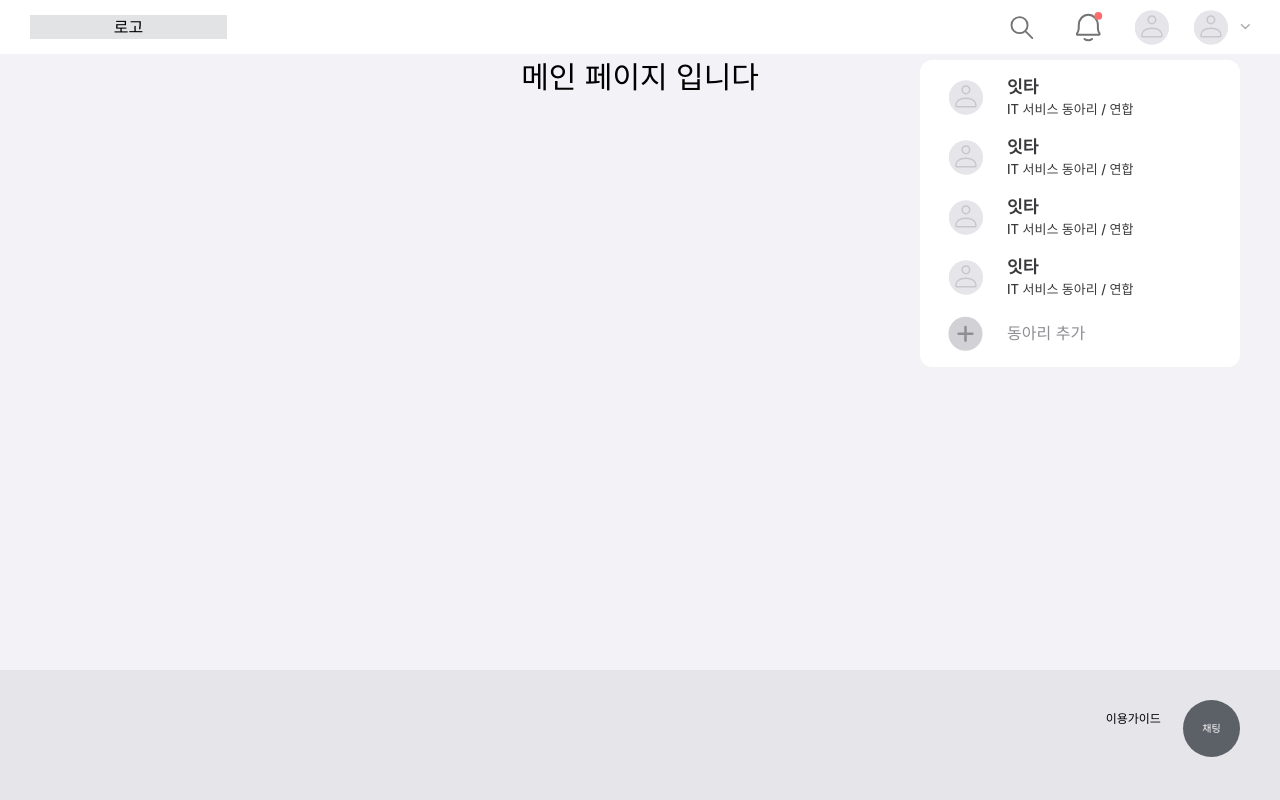
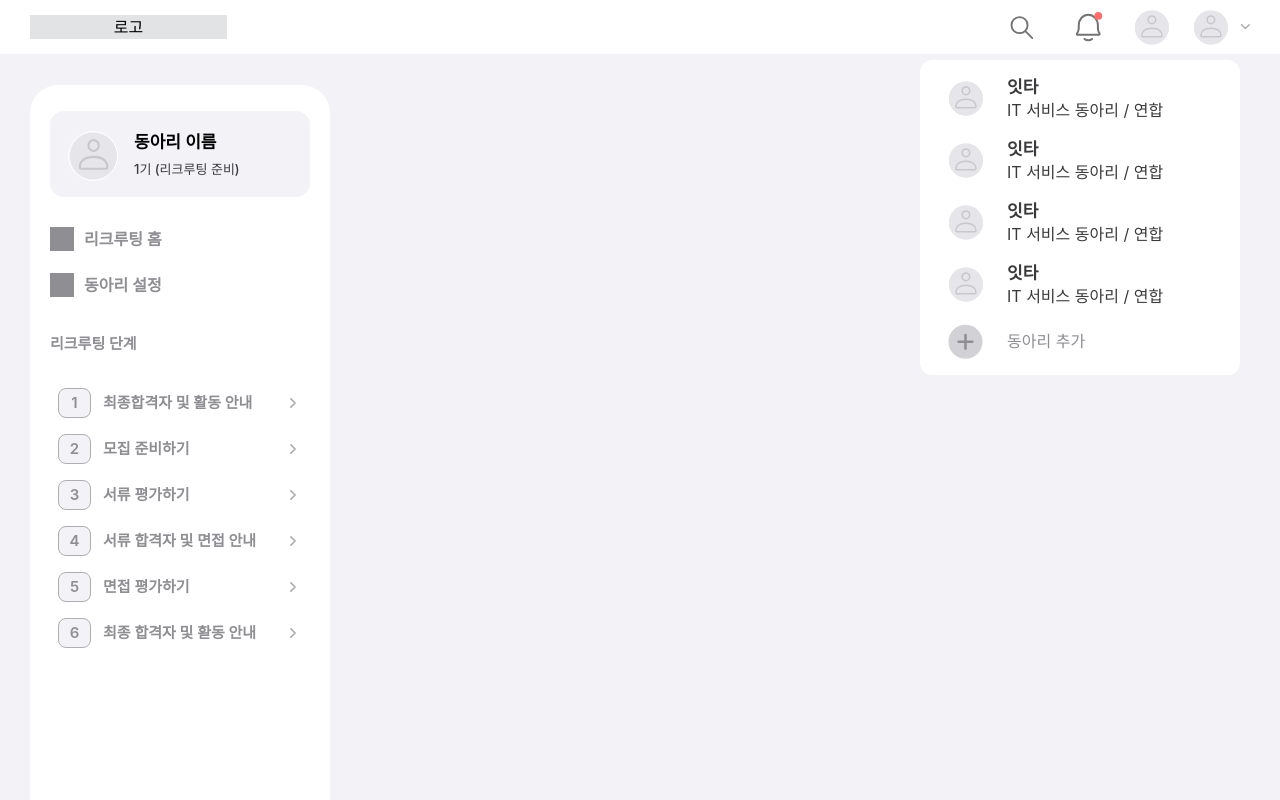
Before and after one commit to Cluting/cluting-frontend, a React (Create React App) app: page / in a window 1280 px wide. Shown: the top 800 px of the page. Built offline with nearby package versions, Linux system fonts and the light colour scheme; a web font is replaced by a local one.

Commit message:
💄 style: 사이드메뉴 기본 UI 수정

```diff
--- a/src/App.css
+++ b/src/App.css
@@ -1,49 +1,5 @@
 .App {
   text-align: center;
-}
-
-.App-logo {
-  height: 40vmin;
-  pointer-events: none;
-}
-
-@media (prefers-reduced-motion: no-preference) {
-  .App-logo {
-    animation: App-logo-spin infinite 20s linear;
-  }
-}
-
-.App-header {
-  background-color: #282c34;
-  min-height: 100vh;
-  display: flex;
-  flex-direction: column;
-  align-items: center;
-  justify-content: center;
-  font-size: calc(10px + 2vmin);
-  color: white;
-}
-
-.App-link {
-  color: #61dafb;
-}
-
-@keyframes App-logo-spin {
-  from {
-    transform: rotate(0deg);
-  }
-  to {
-    transform: rotate(360deg);
-  }
-}
-
-@keyframes scaleUp {
-  from {
-    transform: scale(1);
-  }
-  to {
-    transform: scale(1.05);
-  }
 }
 
 /* 자주 사용하는 스타일을 재사용하기 위해 컴포넌트화*/
@@ -52,7 +8,7 @@
 }
 
 .dropdown-list {
-  @apply p-2 rounded-[8px] hover:bg-gray-100 flex items-center;
+  @apply p-2 rounded-[8px] hover:bg-gray-100 flex items-center cursor-pointer;
 }
 
 .hover-animation {
--- a/src/App.tsx
+++ b/src/App.tsx
@@ -1,26 +1,22 @@
-import React from "react";
 import "./App.css";
 import Header from "./components/Header";
 import { Route, Routes } from "react-router-dom";
 import Main from "./pages/Main";
 import Login from "./pages/Login";
 import SignUp from "./pages/SignUp";
-import Footer from "./components/Footer";
-import FloatingButton from "./components/FloatingButton";
-import TodoTemplate from "./components/recruting/home/TodoTemplate";
+import Sidemenu from "./components/recruting/home/Sidemenu";
 
 export default function App() {
   return (
     <div className="App">
       <Header />
       <div className="relative bg-gray-100 h-screen w-full pt-[55px]">
+        <Sidemenu />
         <Routes>
           <Route path="/" element={<Main />} />
           <Route path="/login" element={<Login />} />
           <Route path="/signup" element={<SignUp />} />
         </Routes>
-        <FloatingButton />
-        <Footer />
       </div>
     </div>
   );
--- /dev/null
+++ b/src/components/recruting/home/Sidemenu.tsx
@@ -0,0 +1,116 @@
+import { useState } from "react";
+
+export default function Sidemenu() {
+  const [sidemenuOpen, setSidemenuOpen] = useState(false);
+  return (
+    <div className="relative m-[30px] bg-white-100 w-[300px] h-[916px] rounded-[28px] px-5 py-[26px]">
+      <section className="flex itmes-center w-full h-[86px] bg-gray-100 rounded-[14px] px-[18px] py-5">
+        <img
+          src="assets/ic-profile.svg"
+          alt="동아리 프로필"
+          className="w-[50px] h-[50px] border border-white-100 rounded-full"
+        />
+        <div className="text-left ml-4">
+          <p className="text-body">동아리 이름</p>
+          <p className="text-gray-900 text-caption1 mt-[5px]">
+            1기 (리크루팅 준비)
+          </p>
+        </div>
+      </section>
+
+      <section className=" text-gray-600 text-left text-callout mt-[19px]">
+        <button className="flex items-center h-[46px]">
+          <div className="w-6 h-6 bg-gray-600 mr-[10px]"></div>리크루팅 홈
+        </button>
+        <button className="flex items-center h-[46px]">
+          {" "}
+          <div className="w-6 h-6 bg-gray-600 mr-[10px]"></div>동아리 설정
+        </button>
+      </section>
+
+      <section className="text-gray-600 text-subheadline">
+        <p className="my-[26px] text-left"> 리크루팅 단계</p>
+        <div className="relative dropdown-list flex items-center h-[46px] text-subheadline hover:text-gray-900">
+          <div className="flex-center w-[33px] h-[30px] bg-gray-100 border border-gray-500 hover:border-gray-900 rounded-[8px]">
+            1
+          </div>
+          <p className="ml-3 ">최종합격자 및 활동 안내</p>
+          <img
+            src="assets/ic-sidemenuDropdown.svg"
+            alt="메뉴 드롭다운"
+            className="w-[10px] h-[10px] absolute right-3"
+          />
+        </div>
+
+        <div className="relative dropdown-list flex items-center h-[46px] text-subheadline  hover:text-gray-900">
+          <div className="flex-center w-[33px] h-[30px] bg-gray-100 border border-gray-500 hover:border-gray-900 rounded-[8px]">
+            2
+          </div>
+          <p className="ml-3">모집 준비하기</p>
+          <img
+            src="assets/ic-sidemenuDropdown.svg"
+            alt="메뉴 드롭다운"
+            className="w-[10px] h-[10px] absolute right-3"
+          />
+        </div>
+
+        <div className="relative dropdown-list flex items-center h-[46px] text-subheadline  hover:text-gray-900">
+          <div className="flex-center w-[33px] h-[30px] bg-gray-100 border border-gray-500 hover:border-gray-900 rounded-[8px]">
+            3
+          </div>
+          <p className="ml-3">서류 평가하기</p>
+          <img
+            src="assets/ic-sidemenuDropdown.svg"
+            alt="메뉴 드롭다운"
+            className="w-[10px] h-[10px] absolute right-3"
+          />
+        </div>
+
+        <div className="relative dropdown-list flex items-center h-[46px] text-subheadline  hover:text-gray-900">
+          <div className="flex-center w-[33px] h-[30px] bg-gray-100 border border-gray-500 hover:border-gray-900  rounded-[8px]">
+            4
+          </div>
+          <p className="ml-3">서류 합격자 및 면접 안내</p>
+          <img
+            src="assets/ic-sidemenuDropdown.svg"
+            alt="메뉴 드롭다운"
+            className="w-[10px] h-[10px] absolute right-3"
+          />
+        </div>
+
+        <div className="relative dropdown-list flex items-center h-[46px] text-subheadline  hover:text-gray-900">
+          <div className="flex-center w-[33px] h-[30px] bg-gray-100 border border-gray-500 hover:border-gray-900  rounded-[8px]">
+            5
+          </div>
+          <p className="ml-3">면접 평가하기 </p>
+          <img
+            src="assets/ic-sidemenuDropdown.svg"
+            alt="메뉴 드롭다운"
+            className="w-[10px] h-[10px] absolute right-3"
+          />
+        </div>
+
+        <div className="relative dropdown-list flex items-center h-[46px] text-subheadline  hover:text-gray-900">
+          <div className="flex-center w-[33px] h-[30px] bg-gray-100 border border-gray-500 hover:border-gray-900 rounded-[8px]">
+            6
+          </div>
+          <p className="ml-3">최종 합격자 및 홛동 안내</p>
+          <img
+            src="assets/ic-sidemenuDropdown.svg"
+            alt="메뉴 드롭다운"
+            className="w-[10px] h-[10px] absolute right-3"
+          />
+        </div>
+      </section>
+
+      <section className="absolute bottom-[26px] text-gray-600 text-left text-callout mt-[19px]">
+        <div className="flex items-center h-[46px]">
+          <div className="w-6 h-6 bg-gray-600 mr-[10px]"></div>공지 알림 및 소통
+          <div className="flex-center ml-[64px] py-[5px] px-[8px] bg-black-100 text-white-100 rounded-[8px] text-caption3 cursor-pointer">
+            23
+          </div>
+        </div>
+      </section>
+    </div>
+  );
+}
--- a/tailwind.config.js
+++ b/tailwind.config.js
@@ -21,7 +21,10 @@ module.exports = {
       },
       fontSize: {
         body: ["17px", { lineHeight: "22px", fontWeight: "600" }],
-        caption: ["13px", { lineHeight: "22px", fontWeight: "500" }]
+        subheadline: ["15px", { lineHeight: "20px", fontWeight: "600" }],
+        callout: ["16px", { lineHeight: "21px", fontWeight: "600" }],
+        caption1: ["13px", { lineHeight: "22px", fontWeight: "500" }],
+        caption3: ["11px", { lineHeight: "13px", fontWeight: "600" }]
       },
       colors: {
         black: {
@@ -42,6 +45,7 @@ module.exports = {
         gray: {
           100: "#F2F2F7", //gray01
           200: "#E5E5EA", //gray02
+          500: "#AEAEB2", //gray05
           600: "#8E8E93", //gray06
           850: "#5C6067", //gray8.5
           900: "#3A3A3C" //gray09
```
Also changed, not shown: public/assets/ic-sidemenuDropdown.svg (added).
